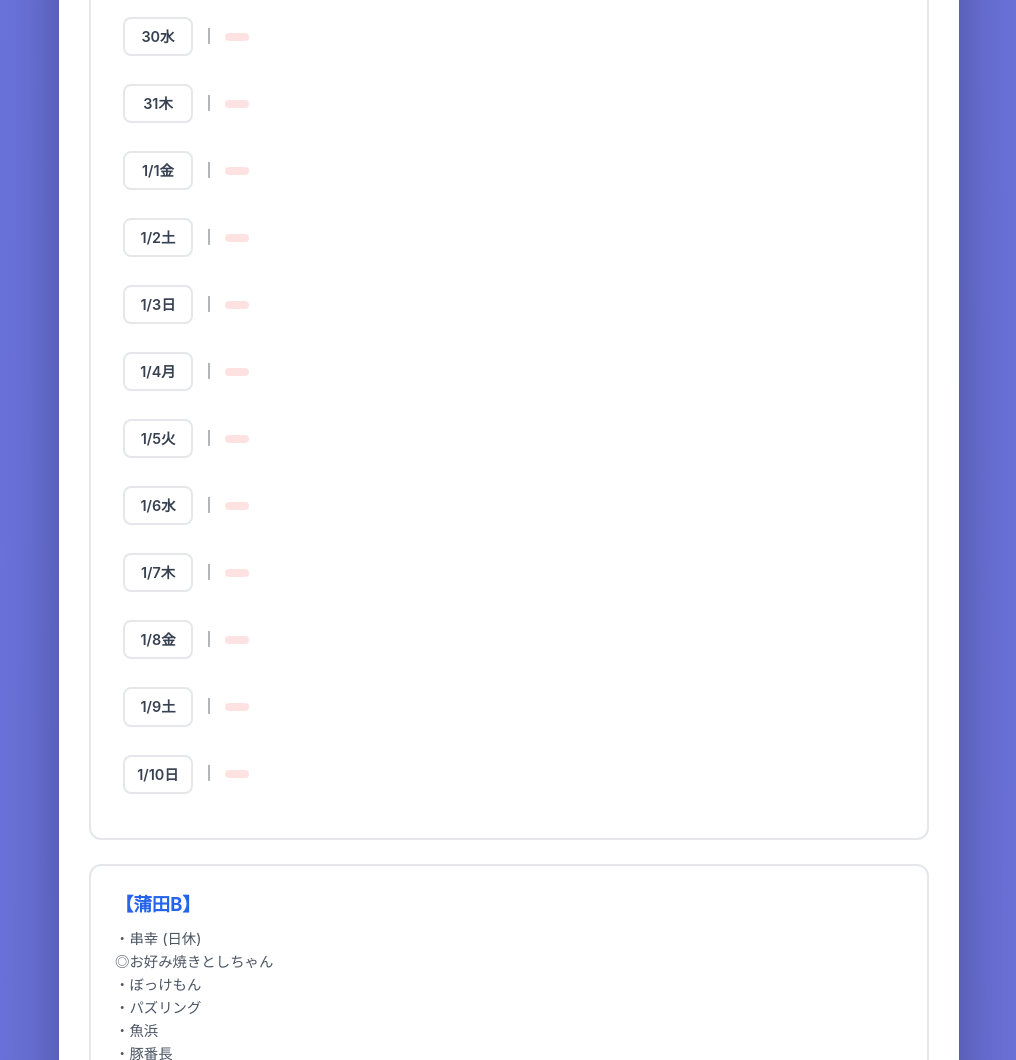
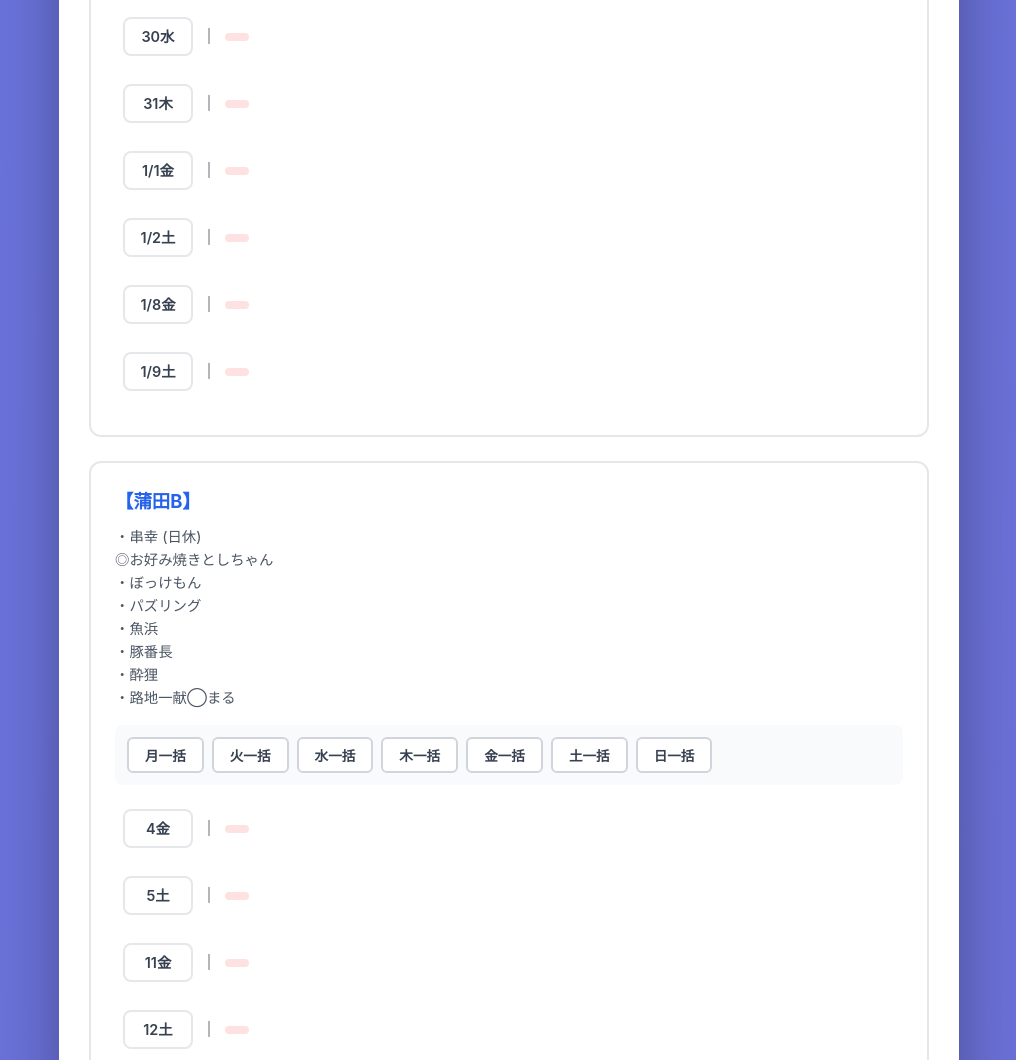
Before and after one commit to soyoshi314/CreateShift, a plain HTML site: page index.html in a window 1280 px wide. Shown: the part 9179-10239 px from the top of the page, without its empty margins (131-1147 px from the left). Drawn offline with Linux system fonts and the light colour scheme.

Commit message:
Update index.html

```diff
--- a/index.html
+++ b/index.html
@@ -1174,11 +1174,12 @@
             HOLIDAYS: [], // 指定した日は、「祝」とついて、「data-holidays」属性が付与されている店舗に強制表示します
             EXTRA_DATES: [26,27,28,29,30,31], // 指定した日は、「data-extra」属性が付与されている店舗に強制表示します
             HIDDEN_DATES: [],
-            // 翌月分（不要な月はnullにする）
+            // 翌月分（不要な月はnullにする）※「data-extra」属性が付与されている店舗のみ対象
             EXTRA_NEXT_MONTH: {
-                       days: [1,2,3,4,5,6,7,8,9,10],
-                    holidays: [],      // 1/1〜1/3を「祝」表示にしたい場合
-                    preHolidays: []
+                       days: [1,2,3,4,5,6,7,8,9,10], // 翌月の対象期間。この中から店舗の曜日（data-days）に合う日だけ表示します
+                    extraDates: [],    // 指定した日は、曜日に関係なく強制表示します（当月の EXTRA_DATES と同じ）
+                    holidays: [],      // 1/1〜1/3を「祝」表示にしたい場合。「data-holidays」属性の店舗に強制表示します
+                    preHolidays: []    // 「data-pre-holidays」属性の店舗に強制表示します
                             }
         };
 
@@ -1265,7 +1266,7 @@
                     const allowedDays = this.getAllowedDays(block);
                     // ★ ブロックごとのスキップ設定を取得
                     const skip = this.getSkipConfig(block);
-                    const extraDates = this.getExtraDates(block, skip);
+                    const extraDates = this.getExtraDates(block, allowedDays, skip);
                     const optionType = block.getAttribute('data-option');
 
                     const batchButtons = this.createBatchButtons(daysInMonth, allowedDays, extraDates);
@@ -1309,18 +1310,30 @@
              * ブロックに表示する追加日程を返す
              * skip.extraDates が true → 当月の EXTRA_DATES を除外
              * skip.extraNextMonth が true → EXTRA_NEXT_MONTH の日程を除外
+             * 翌月分は EXTRA_NEXT_MONTH.days のうち data-days の曜日に合う日 ＋ 強制表示日（extraDates / holidays / preHolidays）
              * data-holidays 属性 → CONFIG.HOLIDAYS の日程を曜日に関係なく強制表示
              * data-pre-holidays 属性 → CONFIG.PRE_HOLIDAYS の日程を曜日に関係なく強制表示
              */
-            getExtraDates(block, skip = {}) {
+            getExtraDates(block, allowedDays, skip = {}) {
                 const dates = [];
 
                 if (block.hasAttribute('data-extra')) {
                     if (!skip.extraDates) {
                         dates.push(...CONFIG.EXTRA_DATES.map(d => ({ month: CONFIG.MONTH, day: d })));
                     }
-                    if (!skip.extraNextMonth && CONFIG.EXTRA_NEXT_MONTH) {
-                        dates.push(...CONFIG.EXTRA_NEXT_MONTH.days.map(d => ({ month: CONFIG.MONTH + 1, day: d })));
+                    const next = CONFIG.EXTRA_NEXT_MONTH;
+                    if (!skip.extraNextMonth && next) {
+                        const nextMonth = CONFIG.MONTH + 1;
+                        const forced = [
+                            ...(next.extraDates || []),
+                            ...(block.hasAttribute('data-holidays') ? (next.holidays || []) : []),
+                            ...(block.hasAttribute('data-pre-holidays') ? (next.preHolidays || []) : []),
+                        ];
+                        const nextDays = next.days
+                            .filter(d => forced.includes(d) || allowedDays.includes(new Date(CONFIG.YEAR, nextMonth - 1, d).getDay()))
+                            .concat(forced.filter(d => !next.days.includes(d)))
+                            .sort((a, b) => a - b);
+                        dates.push(...nextDays.map(d => ({ month: nextMonth, day: d })));
                     }
                 }
 
```
